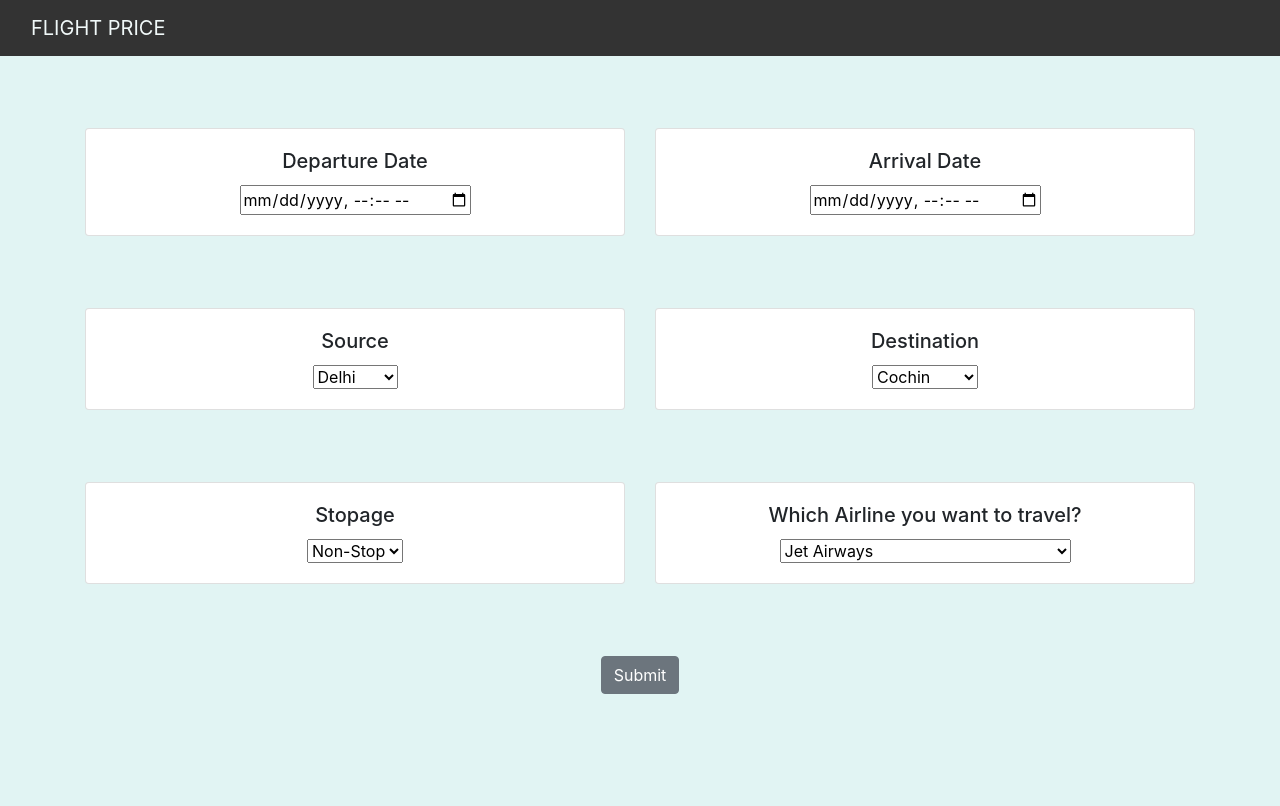
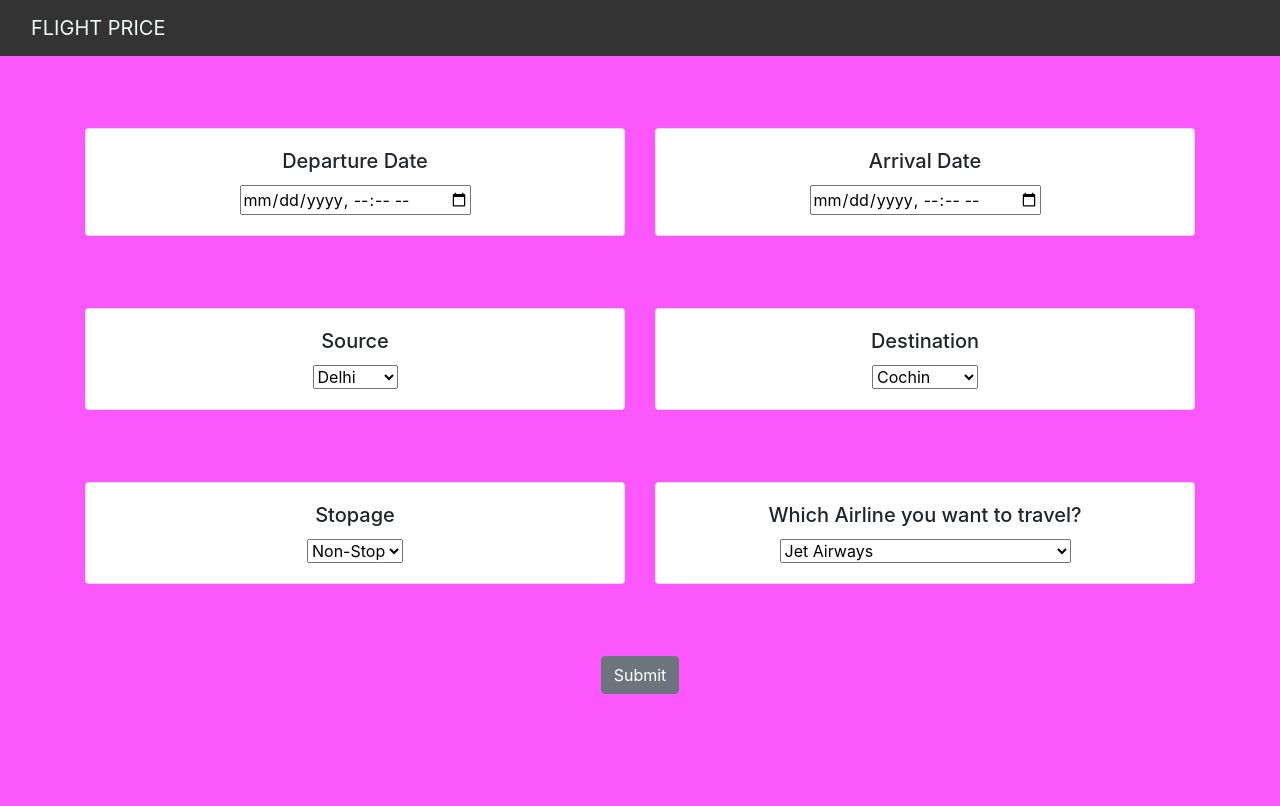
Before and after one commit to IshitvaAwasthi/Flight_prediction_naive_bayes, a Flask app: page / in a window 1280 px wide. Run offline with Flask 2, Linux system fonts and the light colour scheme; parts of the project's set-up code (start-up, migrations or seed data) failed here and were passed over; some libraries are stand-ins or nearby versions.

Commit message:
Update styles.css

```diff
--- a/static/css/styles.css
+++ b/static/css/styles.css
@@ -1,5 +1,5 @@
 body {
-    background-color: #e1f4f3;
+    background-color: #fc57fc;
     text-align: center;
 }
 
```
